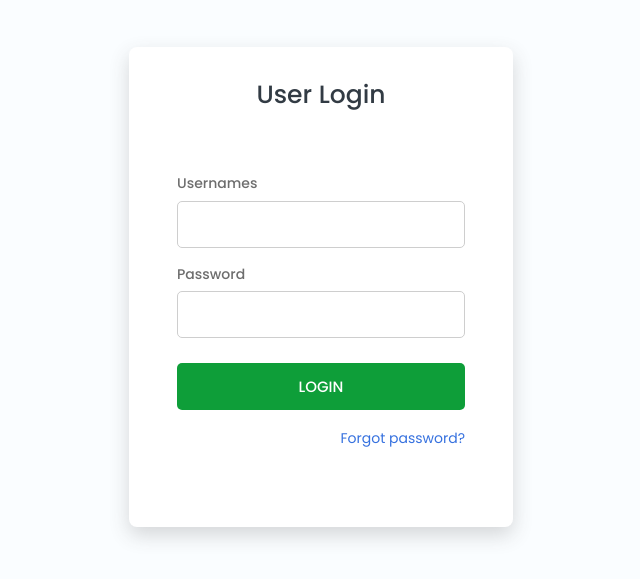
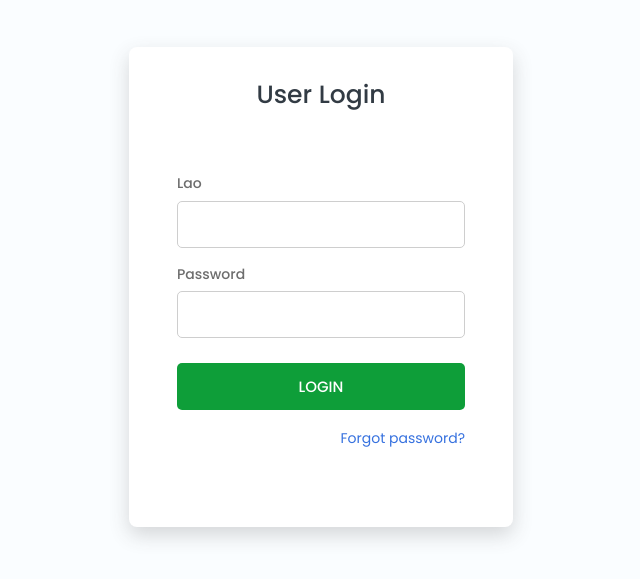
Before and after one commit to LaoArzl/client, a React (Create React App) app: page /login in a window 1280 px wide. Shown: the part 113-692 px from the top of the page, without its empty margins (319-959 px from the left). Built offline with nearby package versions, Linux system fonts and the light colour scheme; no server answers.

Commit message:
Update PortalLogin.js

```diff
--- a/src/Pages/PortalLogin/PortalLogin.js
+++ b/src/Pages/PortalLogin/PortalLogin.js
@@ -83,7 +83,7 @@ const PortalLogin = () => {
             }}
           >
             <div className="portal-login-label">
-              <label>Usernames</label>
+              <label>Lao</label>
             </div>
             <div className="portal-login-input">
               <input
```
